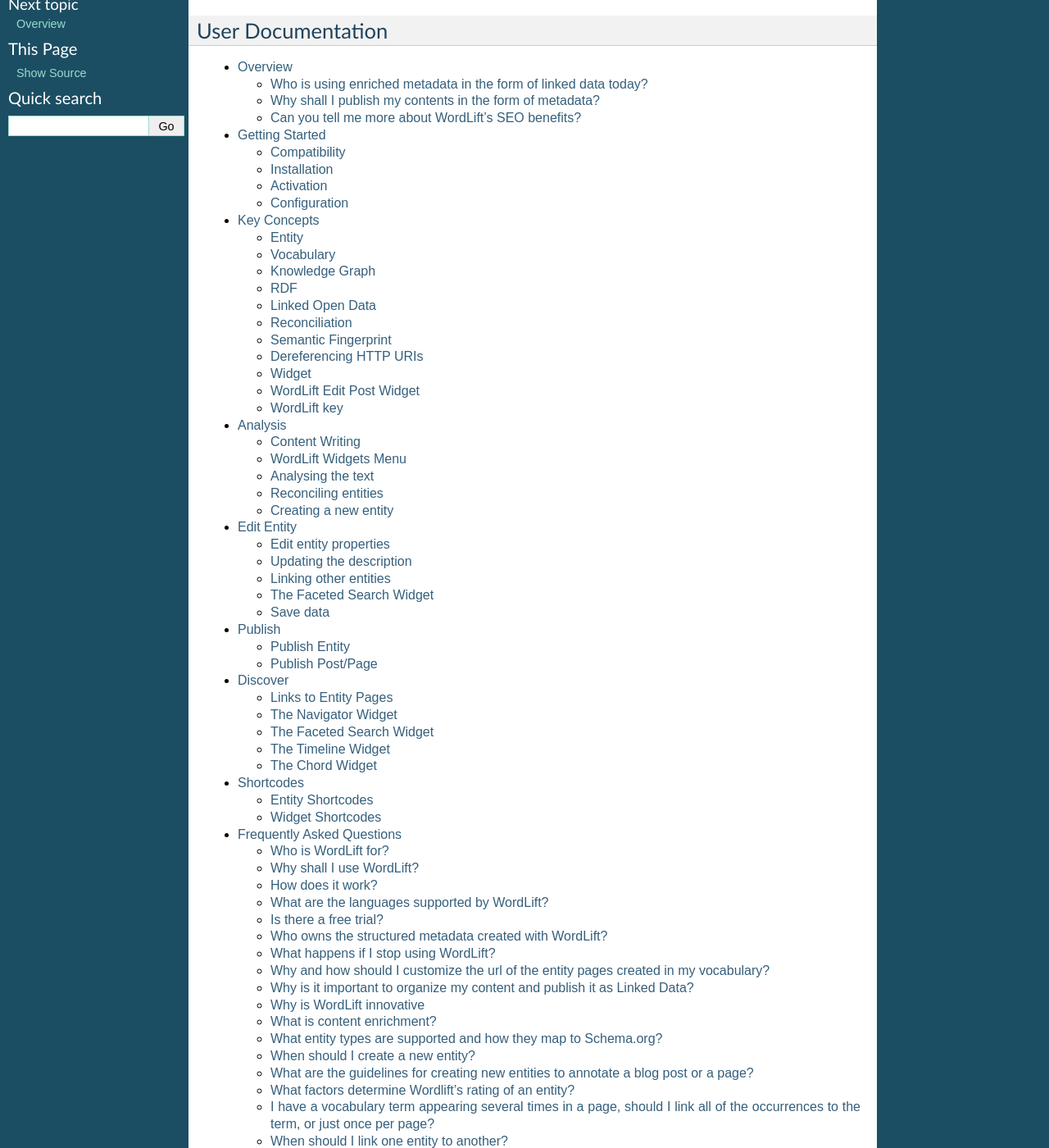
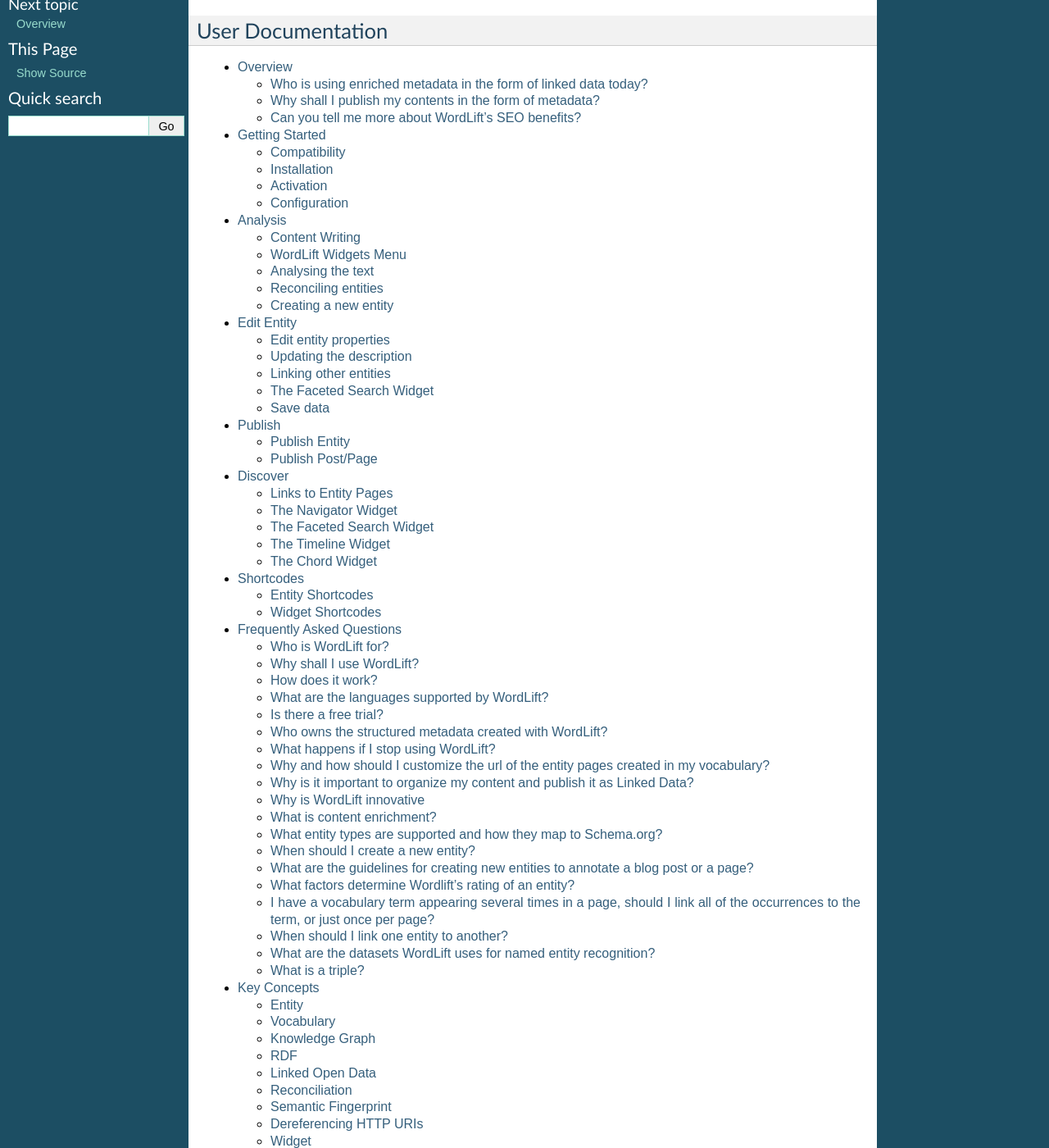
Before and after one commit to insideout10/wordlift-docs, a Sphinx documentation site: the page built from docs/index.rst, in a window 1280 px wide and 1400 px high, scrolled down 234 px. Shown: the whole window at 82% size. Built offline with Sphinx 7.4.7, drawn with Linux system fonts in a browser that asks for light colours; some of the changed text lies outside the part shown.

Commit message:
updating toggle

```diff
--- a/docs/index.rst
+++ b/docs/index.rst
@@ -26,13 +26,14 @@
 
    overview
    getting-started
-   key-concepts
    analysis
    edit-entity
    publish
    discover
    shortcodes
    faq
+   key-concepts
+
 
 .. _features:
 
```
